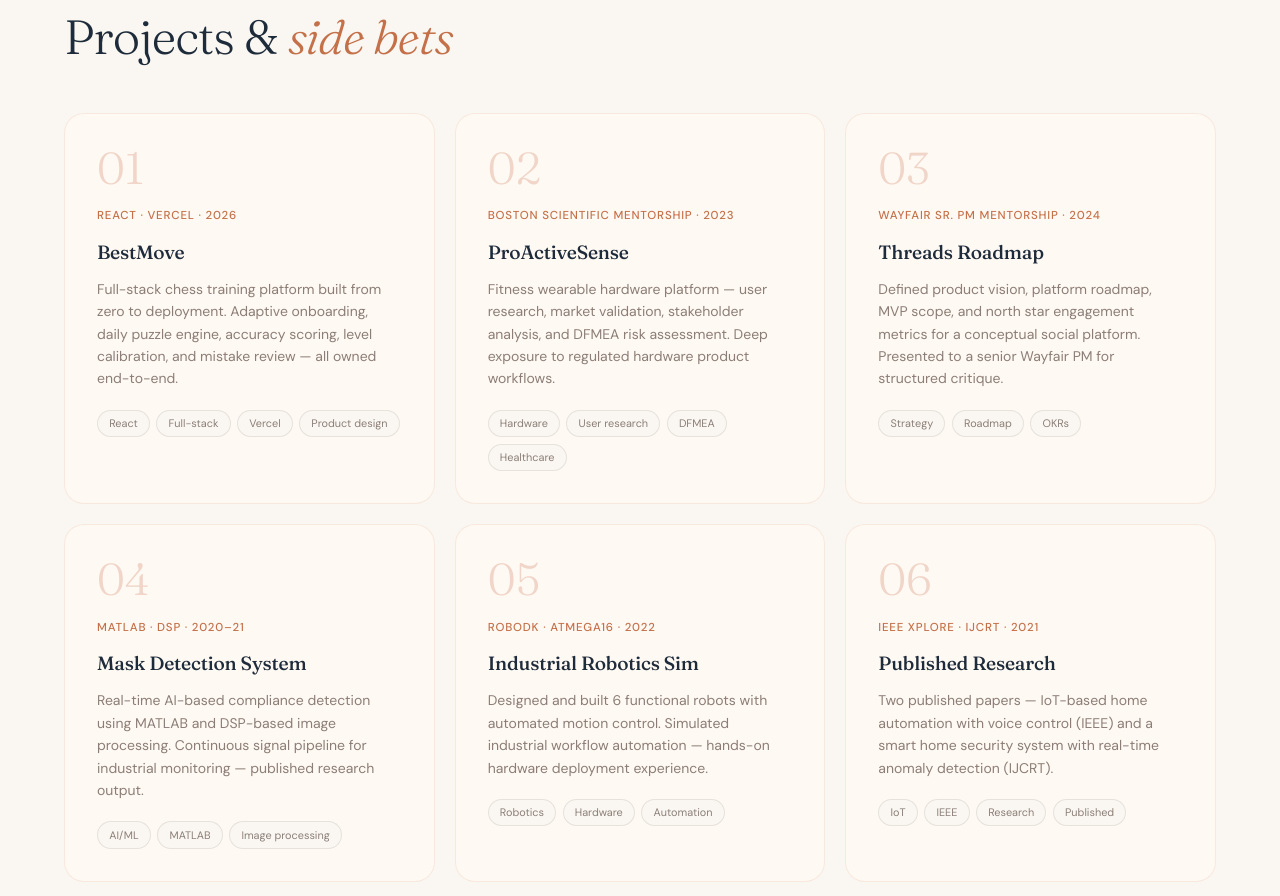
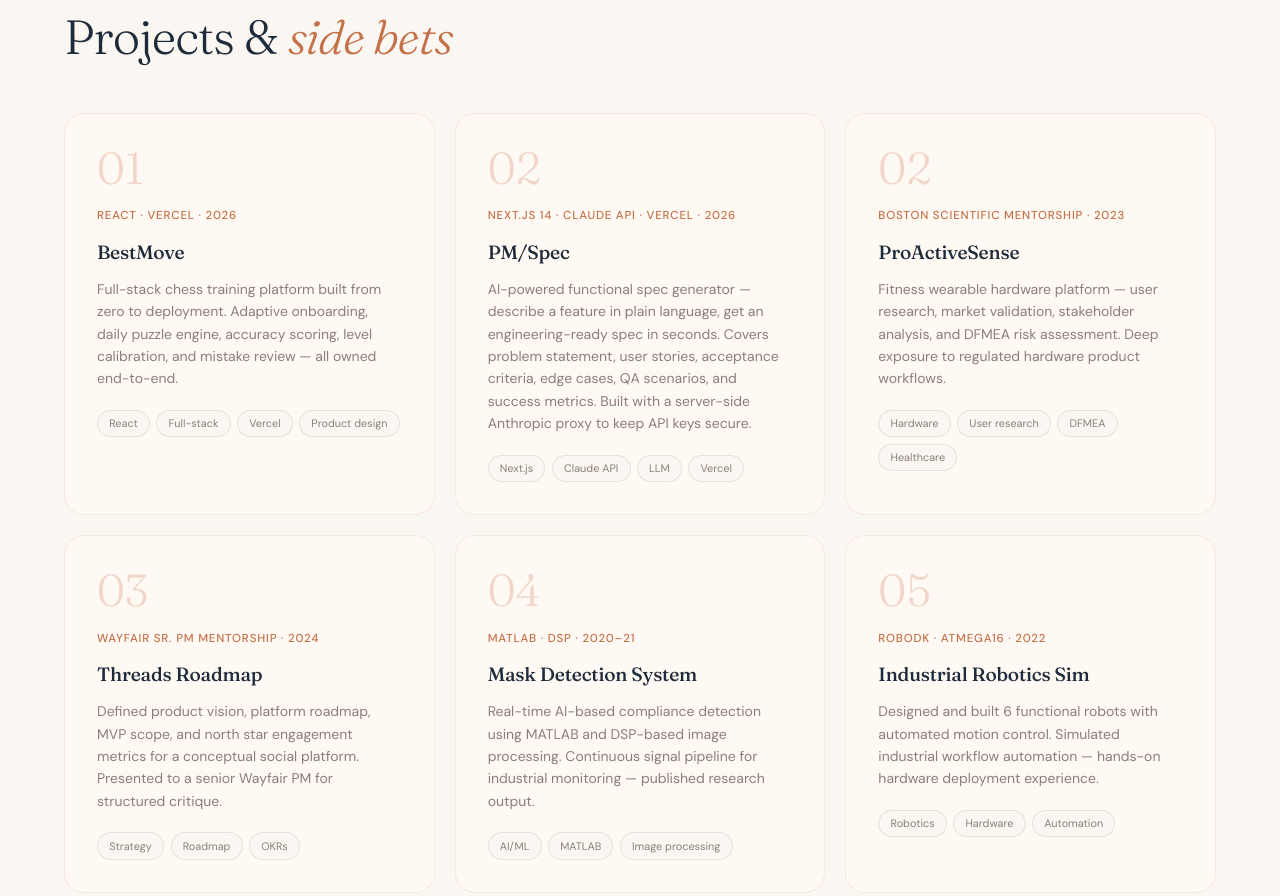
Before and after one commit to MeghaBhasker/megha-portfolio, a website built with Vite: page index.html in a window 1280 px wide. Shown: the part 2170-3066 px from the top of the page. Built offline with nearby package versions, Linux system fonts and the light colour scheme.

Commit message:
add PM/Spec project

```diff
--- a/index.html
+++ b/index.html
@@ -152,6 +152,16 @@
 
     <div class="project-card reveal">
       <div class="project-num">02</div>
+      <div class="project-meta">Next.js 14 &middot; Claude API &middot; Vercel &middot; 2026</div>
+      <div class="project-title">PM/Spec</div>
+      <div class="project-desc">AI-powered functional spec generator &mdash; describe a feature in plain language, get an engineering-ready spec in seconds. Covers problem statement, user stories, acceptance criteria, edge cases, QA scenarios, and success metrics. Built with a server-side Anthropic proxy to keep API keys secure.</div>
+      <div class="project-tags">
+        <span class="ptag">Next.js</span><span class="ptag">Claude API</span><span class="ptag">LLM</span><span class="ptag">Vercel</span>
+      </div>
+    </div>
+
+    <div class="project-card reveal">
+      <div class="project-num">02</div>
       <div class="project-meta">Boston Scientific Mentorship &middot; 2023</div>
       <div class="project-title">ProActiveSense</div>
       <div class="project-desc">Fitness wearable hardware platform &mdash; user research, market validation, stakeholder analysis, and DFMEA risk assessment. Deep exposure to regulated hardware product workflows.</div>
```
